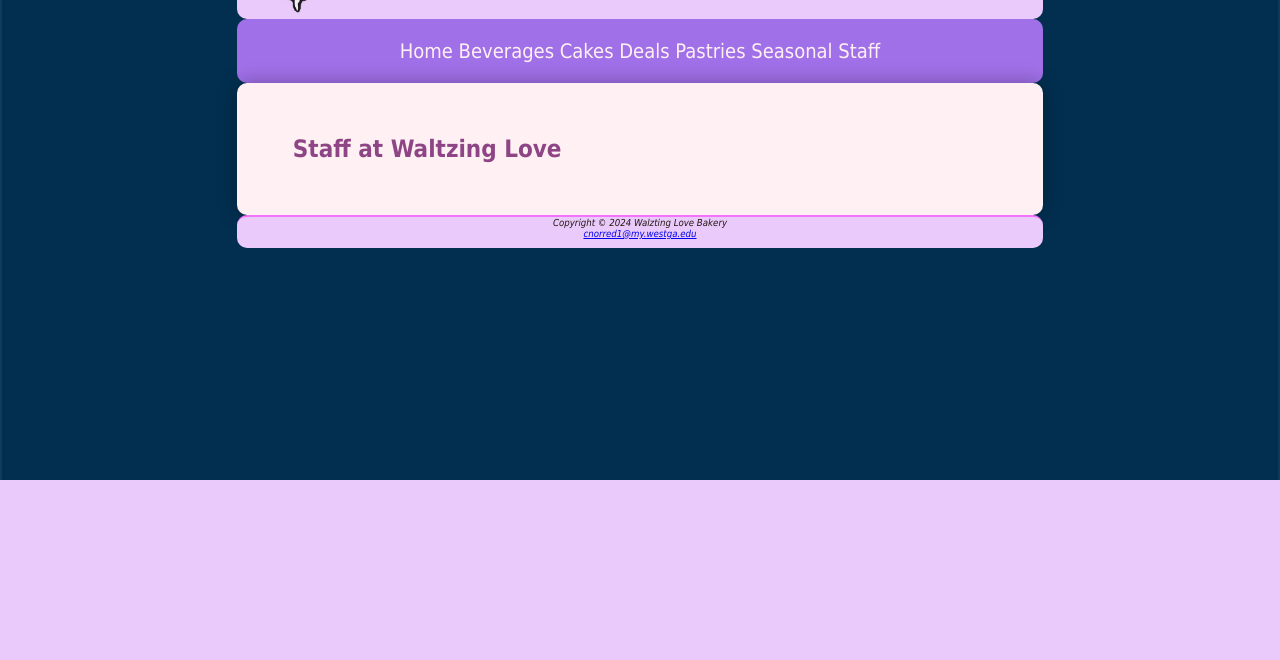
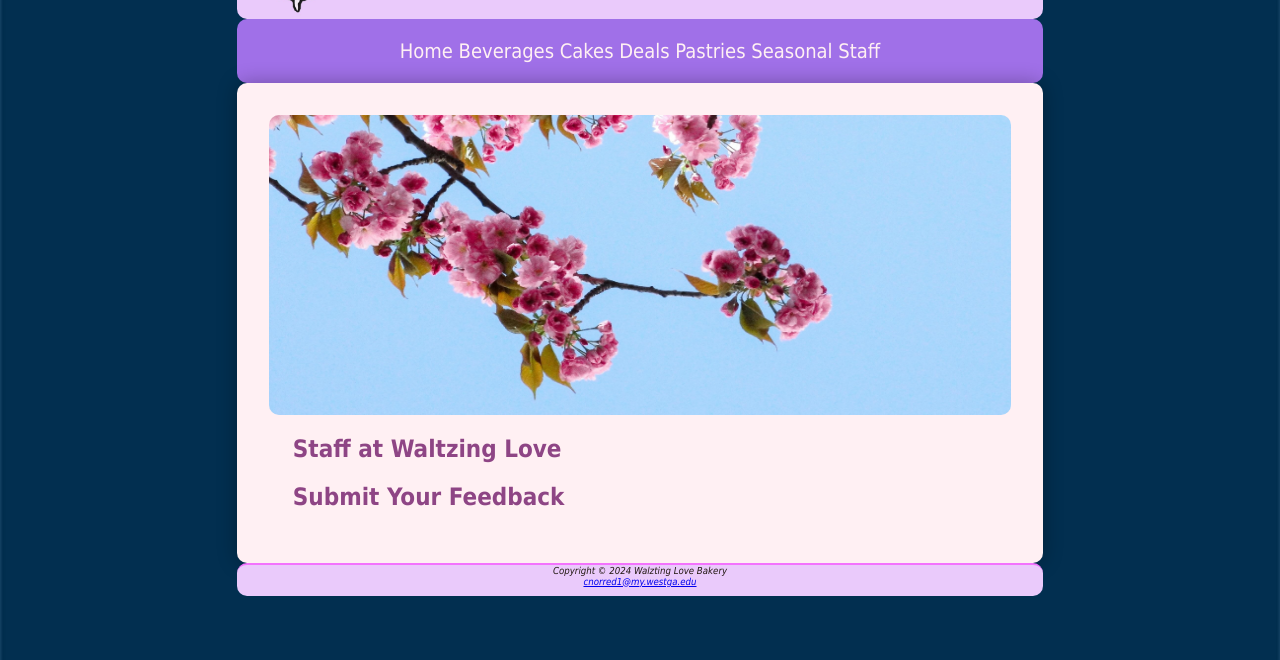
Before and after one commit to cnorred1/Waltzing-Love-Bakery, a plain HTML site: page staff.html in a window 1280 px wide. Shown: the part 160-820 px from the top of the page. Drawn offline with Linux system fonts and the light colour scheme.

Commit message:
Added image
i added the header image for staff.html

```diff
--- a/staff.html
+++ b/staff.html
@@ -21,9 +21,11 @@
 <a href="staff.html">Staff</a>
  </nav>
   <main>
-    <div id=""></div>
+    <div id="flowers-staff"></div>
    <h2>Staff at Waltzing Love</h2>
-  <script type="text/javascript" src="https://form.jotform.com/jsform/241086311718049"></script>    </main>
+   <h2>Submit Your Feedback</h2>
+  <script type="text/javascript" src="https://form.jotform.com/jsform/241086311718049"></script>
+  </main>
   <footer>
 Copyright &copy; 2024 Walzting Love Bakery<br>
 <a href="mailto:cnorred1@my.westga.edu">cnorred1@my.westga.edu</a>
--- a/waltzinglove.css
+++ b/waltzinglove.css
@@ -157,6 +157,14 @@ img {
   border-radius: 10px;
 }
 
+#flowers-staff {
+  height: 300px;
+  background-image: url("flowers.jpg");
+  background-repeat: no-repeat;
+  background-size: 900px 350px;
+  background-position: center;
+  border-radius: 10px;
+}
 
 #mobile { display: inline; }
 
```
Also changed, not shown: flowers.jpg (added).
